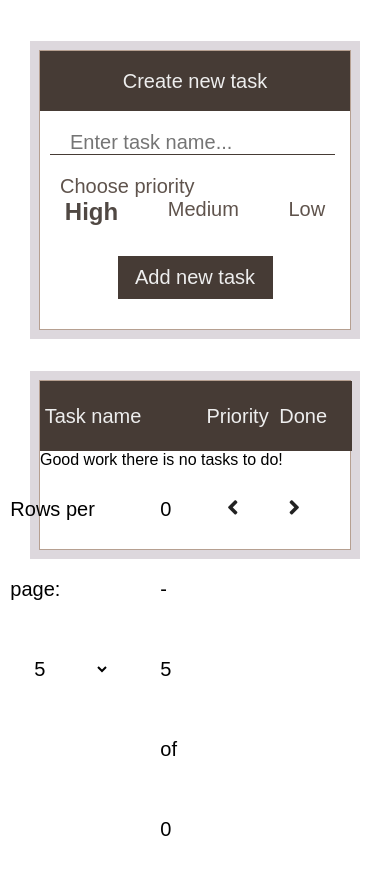
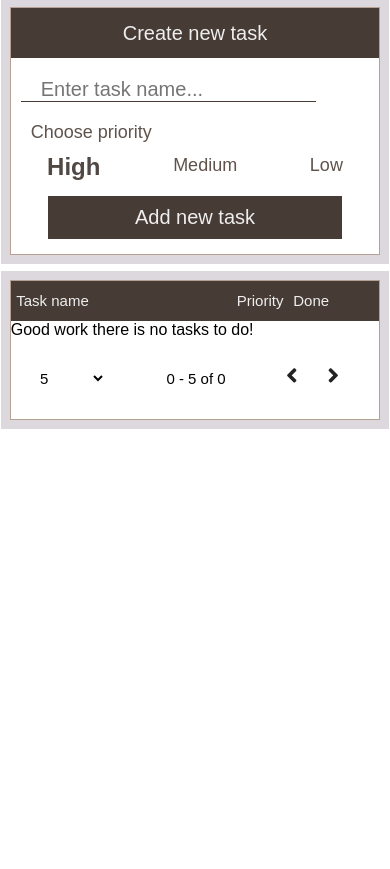
Before and after one commit to simon125/custom-task-manager, a React (Create React App) app: page / in a window 390 px wide. After the commit the page ends 844 px from the top, so only its background shows below. Built offline with nearby package versions, Linux system fonts and the light colour scheme.

Commit message:
added RWD

```diff
--- a/src/components/NewTask/style.css
+++ b/src/components/NewTask/style.css
@@ -1,6 +1,6 @@
 .form-container{
     margin-top: 50px;
-    width: 80vw;
+    width: 90vw;
     border: 1px solid rgb(182, 160, 145);
     box-shadow: 0px 0px 0px 9px rgb(221, 216, 221);
     font-size: 20px;
@@ -66,3 +66,32 @@
     margin-left: 20px;
     color: rgb(95, 83, 76);
 }
+@media screen and (max-width: 700px ){
+    .form-container__task-name{
+    width: 80%;
+    }
+    .form-container__header{
+        text-align: center;
+        height: 50px;
+        line-height: 50px;
+        color: #eee;
+        background-color: rgb(70, 59, 53);
+    }
+    .form-container{
+        margin-top: 7px;
+        width: 95vw;
+    }
+    .form-container__submit{
+        margin: 15px auto;
+        padding: 10px 0;
+        width: 80%;
+
+    }
+    .form-container__labels{
+    font-size: 18px;
+    }
+    .choice-label{
+        margin-bottom: 10px;
+        font-size: 18px;
+    }
+}
--- a/src/components/Tasks/TableFooter/index.js
+++ b/src/components/Tasks/TableFooter/index.js
@@ -9,7 +9,6 @@ const TableFooter = ({ onPreviousOrNextClick, changeValuePerPage, indexOfLastTod
     const onNextClick = () => {
         if (end < indexOfLastTodo) onPreviousOrNextClick(true)
     }
-
     return (
         <li>
             <footer>
@@ -25,14 +24,12 @@ const TableFooter = ({ onPreviousOrNextClick, changeValuePerPage, indexOfLastTod
                             <option value="15">15</option>
                         </select>
                     </p>
-                    <p className="nav-item">{start} - {end} of {indexOfLastTodo}</p>
-                    <p className="nav-item">
-                        <button onClick={onPreviousClick}>
+                    <p className="nav-item page-numbers">{start} - {end} of {indexOfLastTodo}</p>
+                    <p className="nav-item footer__buttons">
+                        <button className="footer__button" onClick={onPreviousClick}>
                             <i className="fas fa-angle-left"></i>
                         </button>
-                    </p>
-                    <p className="nav-item">
-                        <button onClick={onNextClick}>
+                        <button className="footer__button" onClick={onNextClick}>
                             <i className="fas fa-angle-right"></i>
                         </button>
                     </p>
--- a/src/components/Tasks/TableFooter/style.css
+++ b/src/components/Tasks/TableFooter/style.css
@@ -17,7 +17,7 @@ select{
 .nav-item{
     margin-right: 50px;
 }
-button{
+.footer__button{
     border: none;
     outline: none;
     background: transparent;
@@ -25,3 +25,49 @@ button{
     color: #222;
     cursor: pointer;
 }
+.footer__button:first-of-type{
+    margin-right: 30px;
+}
+@media screen and (max-width: 700px ){
+    .nav-item{
+        margin-right: 20px;
+    }
+    nav{
+        height: 80px;
+        line-height: 80px;
+        font-size: 15px;
+        display: flex;
+        justify-content: space-around;
+    }
+    select{
+        cursor: pointer;
+        margin-left: 5px;
+        background: transparent;
+        border: none;
+        width: 70px;
+        font-size: 15px;
+        outline: none;
+    }
+    .title{
+        display: none;
+    }
+
+}
+@media screen and (max-width: 280px ){
+
+    select#perPage{
+        display: none;
+    }
+  .page-numbers{
+      display: none;
+  }
+  .footer__buttons{
+      display: flex;
+      justify-content: space-around;
+      width:100%;
+  }
+  .footer__button{
+        font-size:30px;
+    }
+
+}
--- a/src/components/Tasks/TableHeader/style.css
+++ b/src/components/Tasks/TableHeader/style.css
@@ -1,7 +1,7 @@
 .header-container__task{
     font-size: 20px;
     color: #eee;
-    width: 80vw;
+    width: 100%;
     height: 70px;
     background-color: rgb(70, 59, 53);
     line-height: 70px;
@@ -29,3 +29,40 @@
 .scale-on-hover:hover{
     transform: scale(1.2);
 }
+@media screen and (max-width: 700px ){
+    .header-container__task{
+        font-size: 15px;
+        height: 40px;
+        line-height: 40px;
+    }
+    .header-container__task--name{
+        padding-left: 1.5%;
+        width: 58%;
+    }
+    .header-container__task--priority{
+        width: 12%;
+    }
+    .header-container__task--status{
+        width: 12%;
+    }
+    .header-container__task--btn{
+        width: 8%;
+    }
+    .scale-on-hover{
+        display: inline-block;
+        cursor: pointer;
+        transition: transform 0.5s;
+    }
+    .scale-on-hover:hover{
+        transform: scale(1.2);
+    }
+}
+@media screen and (max-width: 300px ){
+
+    .header-container__task{
+        font-size: 10px;
+        height: 40px;
+        line-height: 40px;
+    }
+
+}
--- a/src/components/Tasks/Task/style.css
+++ b/src/components/Tasks/Task/style.css
@@ -1,5 +1,5 @@
 .tasks-container__task{
-    width: 80vw;
+    width: 100%;
     height: 70px;
     line-height: 70px;
     border-bottom: 1px solid rgb(182, 160, 145);
@@ -37,3 +37,44 @@
 .tasks-container__task:hover .tasks-container__task--btn {
     opacity: 1;
 }
+@media screen and (max-width: 700px ){
+    .tasks-container__task{
+        width: 100%;
+        height: 40px;
+        line-height: 40px;
+        border-bottom: 1px solid rgb(182, 160, 145);
+        display: flex;
+        justify-content: space-between;
+    }
+    .tasks-container__task--name{
+        font-size: 12px;
+        padding-left: 1.5%;
+        height: 100%;
+        width: 70%;
+        text-align: left;
+    }
+    .tasks-container__task--priority{
+        font-size: 12px;
+        width: 20%;
+    }
+    .tasks-container__task--status{
+        width: 10%;
+        cursor: pointer;
+        font-size: 15px;
+    }
+    .tasks-container__task--btn{
+        color: rgb(80, 81, 119);
+        transition: opacity 0.5s;
+        font-size: 15px;
+        border: none;
+        background: transparent;
+        opacity: 0
+    }
+}
+@media screen and (max-width: 280px ){
+
+    .tasks-container__task--name{
+        font-size: 10px;
+    }
+
+}
--- a/src/components/Tasks/style.css
+++ b/src/components/Tasks/style.css
@@ -1,6 +1,6 @@
 .container{
     margin-top: 50px;
-    width: 80vw;
+    width: 90vw;
 }
 .tasks-container{
     border: 1px solid rgb(182, 160, 145);
@@ -8,3 +8,10 @@
     box-shadow: 0px 0px 0px 9px rgb(221, 216, 221);
     margin-bottom: 100px;
 }
+
+@media screen and (max-width: 700px ){
+    .container{
+        margin-top: 25px;
+        width: 95vw;
+    }
+}
```
